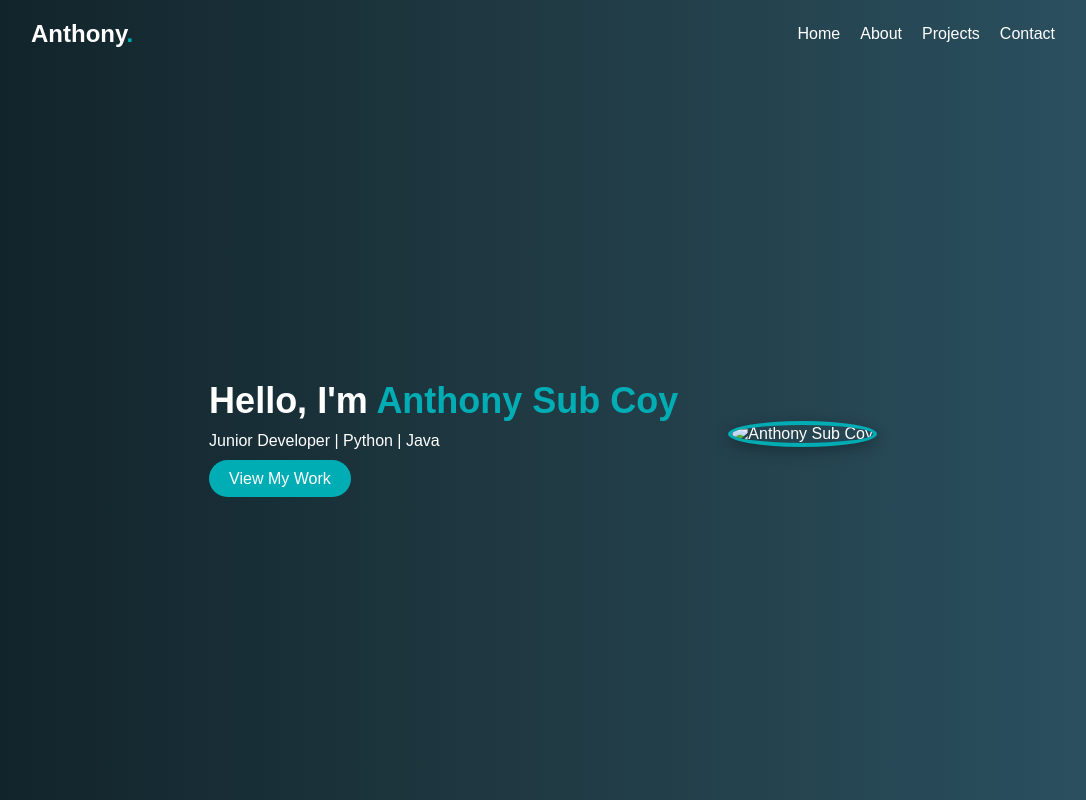
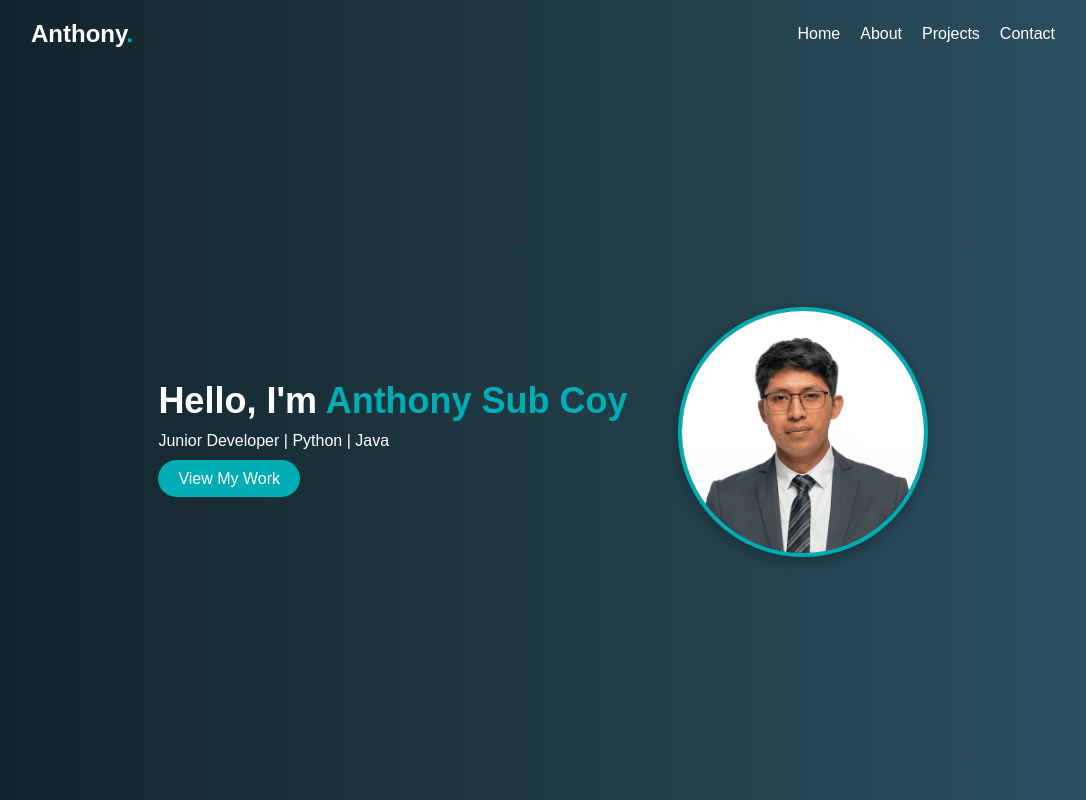
Before and after one commit to anthonysub/My_profile, a plain HTML site: page index.html in a window 1280 px wide. Shown: the top 800 px of the page, without its empty margins (97-1183 px from the left). Drawn offline with Linux system fonts and the light colour scheme.

Commit message:
actualización

```diff
--- a/index.html
+++ b/index.html
@@ -27,7 +27,7 @@
         <a href="#projects" class="btn">View My Work</a>
       </div>
       <div class="hero-img">
-        <img src="img/anthony.jpg" alt="Anthony Sub Coy">
+        <img src="home.png" alt="Anthony Sub Coy">
       </div>
     </div>
   </header>
```
